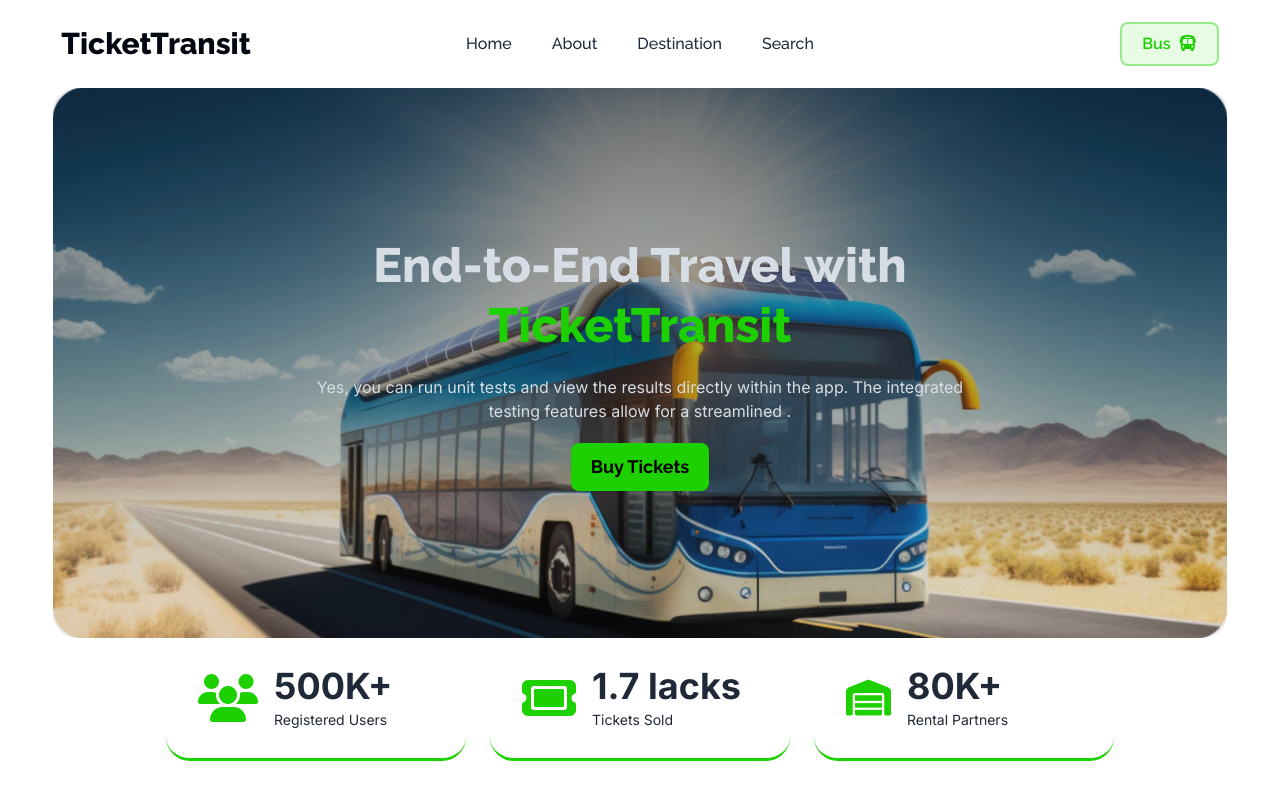
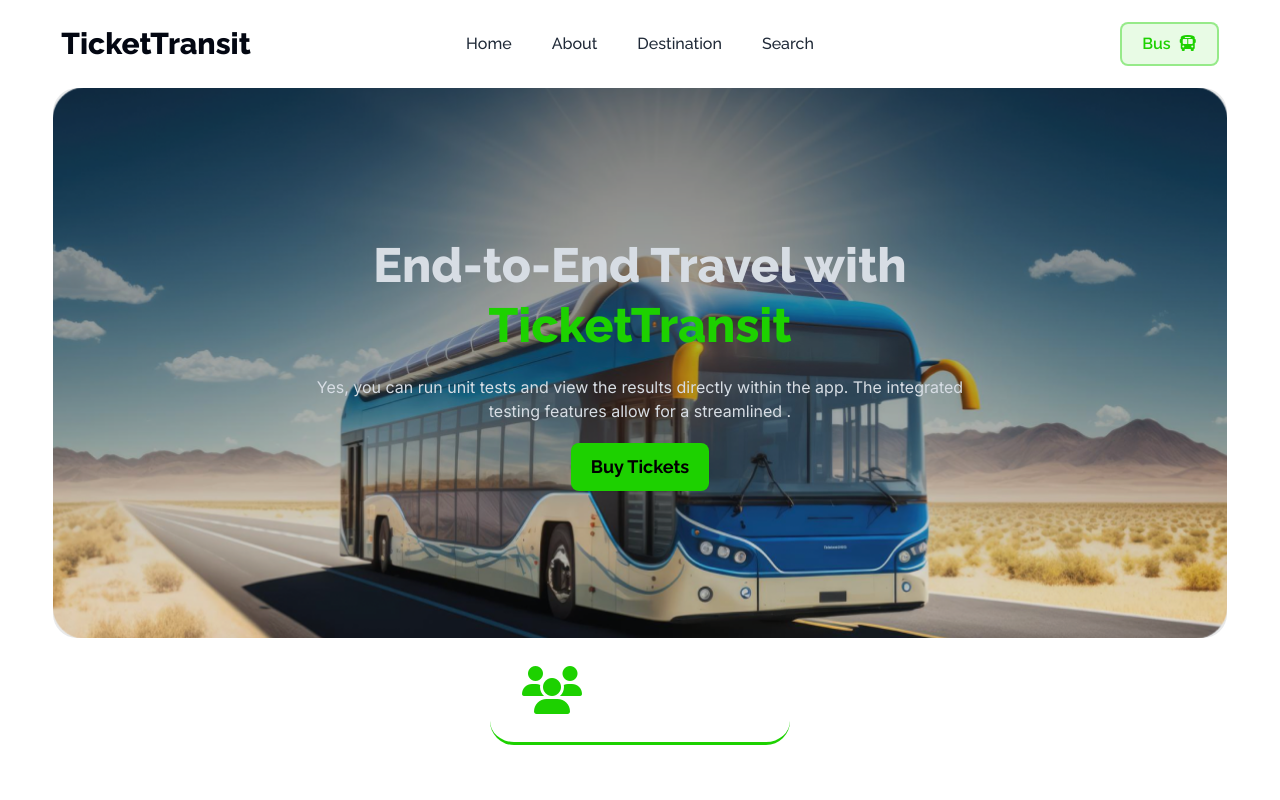
Before and after one commit to younus364/smart-ticket-transits, a plain HTML site: page index.html in a window 1280 px wide. Shown: the top 800 px of the page. Drawn offline with nearby package versions, Linux system fonts and the light colour scheme.

Commit message:
finish my  web

```diff
--- a/index.html
+++ b/index.html
@@ -4,8 +4,8 @@
 <head>
   <meta charset="UTF-8">
   <meta name="viewport" content="width=device-width, initial-scale=1.0">
-  <title>Ticket Transit</title>
-  <link rel="shortcut icon" href="images/favicon.png" type="image/x-icon">
+  <title>Ticket Transits</title>
+
   <script src="https://cdn.tailwindcss.com"></script>
   <link href="https://cdn.jsdelivr.net/npm/daisyui@4.7.2/dist/full.min.css" rel="stylesheet" type="text/css" />
   <script>
@@ -56,9 +56,7 @@
           </ul>
         </div>
         <div class="navbar-end space-x-5">
-          <!-- <a
-            class="py-2 lg:py-3 px-4 lg:px-5 rounded-lg cursor-pointer bg-main-color hover:bg-[#c53c3c] text-white border-none text-sm lg:text-base font-semibold">Get
-            Ticket</a> -->
+
           <button
             class="py-2 lg:py-2 px-4 lg:px-5 rounded-lg duration-300 bg-[#1dd1001a] text-[#1DD100]  border-2 border-[#1dd10066] text-base font-semibold">Bus
             <i class="fa-solid fa-bus ml-1"></i></button>
@@ -86,25 +84,7 @@
       <div class="font-inter flex items-center gap-6 w-full justify-center">
         <div class="flex items-center gap-4 w-[300px] bg-white rounded-3xl px-8 py-7 border-b-[3px] border-main-color">
           <i class="fa-solid fa-users text-5xl text-main-color"></i>
-          <div>
-            <h2 class="text-4xl font-bold mb-1">500K+</h2>
-            <p class="text-sm text-dark-color">Registered Users</p>
-          </div>
-        </div>
-        <div class="flex items-center gap-4 w-[300px] bg-white rounded-3xl px-8 py-7 border-b-[3px] border-main-color">
-          <i class="fa-solid fa-ticket text-5xl text-main-color"></i>
-          <div>
-            <h2 class="text-4xl font-bold mb-1">1.7 lacks</h2>
-            <p class="text-sm text-dark-color">Tickets Sold</p>
-          </div>
-        </div>
-        <div class="flex items-center gap-4 w-[300px] bg-white rounded-3xl px-8 py-7 border-b-[3px] border-main-color">
-          <i class="fa-solid fa-warehouse text-4xl text-main-color"></i>
-          <div>
-            <h2 class="text-4xl font-bold mb-1">80K+</h2>
-            <p class="text-sm text-dark-color">Rental Partners</p>
-          </div>
-        </div>
+
   </header>
   <main class="w-11/12 mx-auto">
     <section class="my-16 space-y-9">
@@ -167,7 +147,7 @@
                 </div>
               </div>
               <div class="flex gap-3 bg-[#1DD10026] rounded-lg p-4">
-                <img src="images/seat.svg">
+                <img src="images/seat-green.png">
                 <span class="font-inter text-lg font-semibold text-main-color"><span id="total-seats">40</span> Seats
                   left</span>
               </div>
@@ -334,27 +314,7 @@
           <h3 class="text-2xl font-semibold border-b-2 border-dashed border-[#03071233] pb-4 ">Select Your Seat</h3>
         </div>
         <div class="bg-[#F7F8F8] rounded-3xl mt-4 px-8 py-8 font-inter">
-          <!-- <div class="flex justify-between pb-4 m-0 border-b-2 border-dashed border-[#03071233]">
-            <h3 class="text-lg font-semibold text-[#030712]">Seat <sup id="selected-count"
-                class="bg-main-color px-2 rounded-2xl text-white font-inter text-[12px]">0</sup>
-            </h3>
-            <h3 class="text-[#030712] font-semibold text-lg -ml-11">Class</h3>
-            <h3 class="text-[#030712] font-semibold text-lg">Price</h3>
-          </div>
-          <div class="py-4 m-0 border-b-2 border-[#03071233] space-y-2">
-            <div class="flex justify-between w-full">
-              <ul id="selected-seat-name" class="text-lg font-semibold text-[#03071299] flex gap-1">
 
-              </ul>
-              <h3 class="text-[#03071299] font-semibold text-lg">Economy</h3>
-              <h3 class="text-[#03071299] font-semibold text-lg">550</h3>
-            </div>
-            <div class="flex justify-between w-full">
-              <h3 class="text-lg font-semibold text-[#03071299]">A1</h3>
-              <h3 class="text-[#03071299] font-semibold text-lg">Economy</h3>
-              <h3 class="text-[#03071299] font-semibold text-lg">550</h3>
-            </div>
-          </div> -->
 
           <!-- Table -->
           <div id="table">
```
